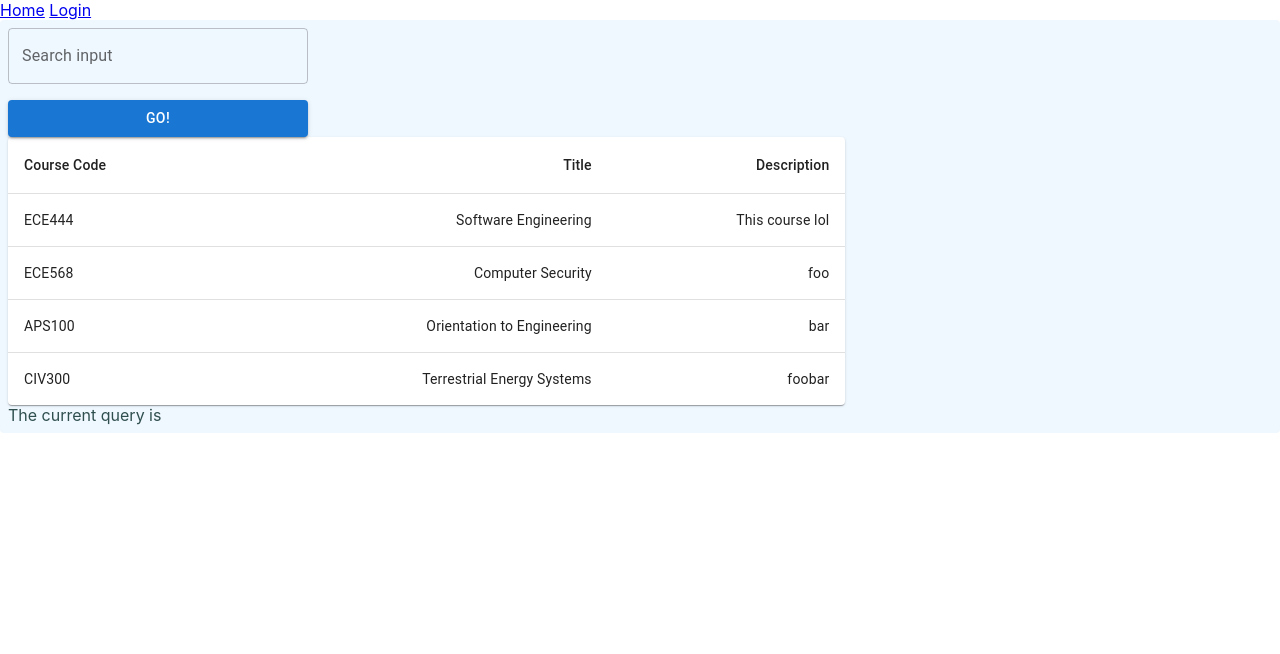
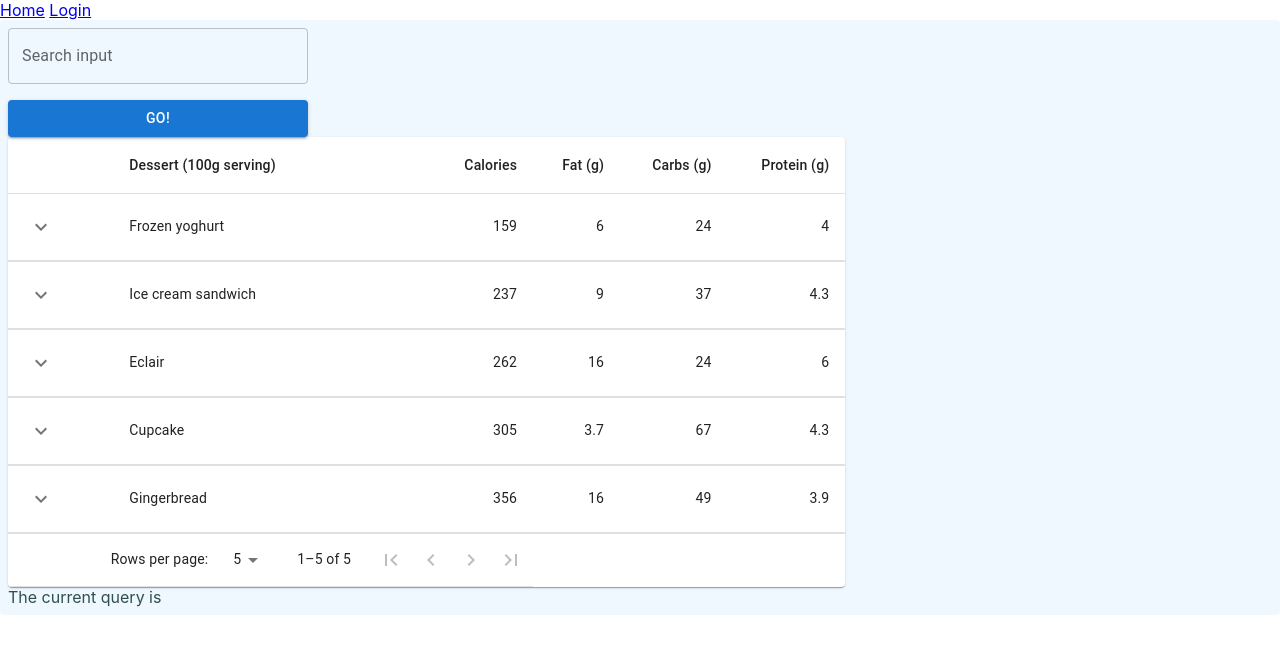
Before and after one commit to ECE444-2021Fall/project1-education-pathways-group-7-apollo, a React (Create React App) app in the folder ui/: page / in a window 1280 px wide. Shown: the top 654 px of the page. Built offline with nearby package versions, Linux system fonts and the light colour scheme.

Commit message:
Used material UI table for pagination, and dropdown expansion

```diff
--- a/ui/package.json
+++ b/ui/package.json
@@ -5,6 +5,7 @@
   "dependencies": {
     "@emotion/react": "^11.4.1",
     "@emotion/styled": "^11.3.0",
+    "@mui/icons-material": "^5.0.3",
     "@mui/material": "^5.0.3",
     "@reach/router": "^1.3.4",
     "@testing-library/jest-dom": "^5.11.4",
--- a/ui/src/components/CourseList.js
+++ b/ui/src/components/CourseList.js
@@ -1,51 +1,272 @@
+import Collapse from "@mui/material/Collapse";
+import TableHead from "@mui/material/TableHead";
+import Typography from "@mui/material/Typography";
+import KeyboardArrowDownIcon from "@mui/icons-material/KeyboardArrowDown";
+import KeyboardArrowUpIcon from "@mui/icons-material/KeyboardArrowUp";
 import * as React from "react";
+import PropTypes from "prop-types";
+import { useTheme } from "@mui/material/styles";
+import Box from "@mui/material/Box";
 import Table from "@mui/material/Table";
 import TableBody from "@mui/material/TableBody";
 import TableCell from "@mui/material/TableCell";
 import TableContainer from "@mui/material/TableContainer";
-import TableHead from "@mui/material/TableHead";
+import TableFooter from "@mui/material/TableFooter";
+import TablePagination from "@mui/material/TablePagination";
 import TableRow from "@mui/material/TableRow";
 import Paper from "@mui/material/Paper";
+import IconButton from "@mui/material/IconButton";
+import FirstPageIcon from "@mui/icons-material/FirstPage";
+import KeyboardArrowLeft from "@mui/icons-material/KeyboardArrowLeft";
+import KeyboardArrowRight from "@mui/icons-material/KeyboardArrowRight";
+import LastPageIcon from "@mui/icons-material/LastPage";
 
-function createData(code, title, desc) {
-  return { code, title, desc };
+function TablePaginationActions(props) {
+  const theme = useTheme();
+  const { count, page, rowsPerPage, onPageChange } = props;
+
+  const handleFirstPageButtonClick = (event) => {
+    onPageChange(event, 0);
+  };
+
+  const handleBackButtonClick = (event) => {
+    onPageChange(event, page - 1);
+  };
+
+  const handleNextButtonClick = (event) => {
+    onPageChange(event, page + 1);
+  };
+
+  const handleLastPageButtonClick = (event) => {
+    onPageChange(event, Math.max(0, Math.ceil(count / rowsPerPage) - 1));
+  };
+
+  return (
+    <Box sx={{ flexShrink: 0, ml: 2.5 }}>
+      <IconButton
+        onClick={handleFirstPageButtonClick}
+        disabled={page === 0}
+        aria-label="first page"
+      >
+        {theme.direction === "rtl" ? <LastPageIcon /> : <FirstPageIcon />}
+      </IconButton>
+      <IconButton
+        onClick={handleBackButtonClick}
+        disabled={page === 0}
+        aria-label="previous page"
+      >
+        {theme.direction === "rtl" ? (
+          <KeyboardArrowRight />
+        ) : (
+          <KeyboardArrowLeft />
+        )}
+      </IconButton>
+      <IconButton
+        onClick={handleNextButtonClick}
+        disabled={page >= Math.ceil(count / rowsPerPage) - 1}
+        aria-label="next page"
+      >
+        {theme.direction === "rtl" ? (
+          <KeyboardArrowLeft />
+        ) : (
+          <KeyboardArrowRight />
+        )}
+      </IconButton>
+      <IconButton
+        onClick={handleLastPageButtonClick}
+        disabled={page >= Math.ceil(count / rowsPerPage) - 1}
+        aria-label="last page"
+      >
+        {theme.direction === "rtl" ? <FirstPageIcon /> : <LastPageIcon />}
+      </IconButton>
+    </Box>
+  );
 }
 
+TablePaginationActions.propTypes = {
+  count: PropTypes.number.isRequired,
+  onPageChange: PropTypes.func.isRequired,
+  page: PropTypes.number.isRequired,
+  rowsPerPage: PropTypes.number.isRequired,
+};
+
+function createData(name, calories, fat, carbs, protein, price) {
+  return {
+    name,
+    calories,
+    fat,
+    carbs,
+    protein,
+    price,
+    history: [
+      {
+        date: "2020-01-05",
+        customerId: "11091700",
+        amount: 3,
+      },
+      {
+        date: "2020-01-02",
+        customerId: "Anonymous",
+        amount: 1,
+      },
+    ],
+  };
+}
+
+function Row(props) {
+  const { row } = props;
+  const [open, setOpen] = React.useState(false);
+
+  return (
+    <React.Fragment>
+      <TableRow sx={{ "& > *": { borderBottom: "unset" } }}>
+        <TableCell>
+          <IconButton
+            aria-label="expand row"
+            size="small"
+            onClick={() => setOpen(!open)}
+          >
+            {open ? <KeyboardArrowUpIcon /> : <KeyboardArrowDownIcon />}
+          </IconButton>
+        </TableCell>
+        <TableCell component="th" scope="row">
+          {row.name}
+        </TableCell>
+        <TableCell align="right">{row.calories}</TableCell>
+        <TableCell align="right">{row.fat}</TableCell>
+        <TableCell align="right">{row.carbs}</TableCell>
+        <TableCell align="right">{row.protein}</TableCell>
+      </TableRow>
+      <TableRow>
+        <TableCell style={{ paddingBottom: 0, paddingTop: 0 }} colSpan={6}>
+          <Collapse in={open} timeout="auto" unmountOnExit>
+            <Box sx={{ margin: 1 }}>
+              <Typography variant="h6" gutterBottom component="div">
+                History
+              </Typography>
+              <Table size="small" aria-label="purchases">
+                <TableHead>
+                  <TableRow>
+                    <TableCell>Date</TableCell>
+                    <TableCell>Customer</TableCell>
+                    <TableCell align="right">Amount</TableCell>
+                    <TableCell align="right">Total price ($)</TableCell>
+                  </TableRow>
+                </TableHead>
+                <TableBody>
+                  {row.history.map((historyRow) => (
+                    <TableRow key={historyRow.date}>
+                      <TableCell component="th" scope="row">
+                        {historyRow.date}
+                      </TableCell>
+                      <TableCell>{historyRow.customerId}</TableCell>
+                      <TableCell align="right">{historyRow.amount}</TableCell>
+                      <TableCell align="right">
+                        {Math.round(historyRow.amount * row.price * 100) / 100}
+                      </TableCell>
+                    </TableRow>
+                  ))}
+                </TableBody>
+              </Table>
+            </Box>
+          </Collapse>
+        </TableCell>
+      </TableRow>
+    </React.Fragment>
+  );
+}
+
+Row.propTypes = {
+  row: PropTypes.shape({
+    calories: PropTypes.number.isRequired,
+    carbs: PropTypes.number.isRequired,
+    fat: PropTypes.number.isRequired,
+    history: PropTypes.arrayOf(
+      PropTypes.shape({
+        amount: PropTypes.number.isRequired,
+        customerId: PropTypes.string.isRequired,
+        date: PropTypes.string.isRequired,
+      })
+    ).isRequired,
+    name: PropTypes.string.isRequired,
+    price: PropTypes.number.isRequired,
+    protein: PropTypes.number.isRequired,
+  }).isRequired,
+};
+
 const rows = [
-  createData("ECE444", "Software Engineering", "This course lol"),
-  createData("ECE568", "Computer Security", "foo"),
-  createData("APS100", "Orientation to Engineering", "bar"),
-  createData("CIV300", "Terrestrial Energy Systems", "foobar"),
+  createData("Frozen yoghurt", 159, 6.0, 24, 4.0, 3.99),
+  createData("Ice cream sandwich", 237, 9.0, 37, 4.3, 4.99),
+  createData("Eclair", 262, 16.0, 24, 6.0, 3.79),
+  createData("Cupcake", 305, 3.7, 67, 4.3, 2.5),
+  createData("Gingerbread", 356, 16.0, 49, 3.9, 1.5),
 ];
 
-const CourseList = (props) => {
+const CourseList = () => {
+  const [page, setPage] = React.useState(0);
+  const [rowsPerPage, setRowsPerPage] = React.useState(5);
+
+  // Avoid a layout jump when reaching the last page with empty rows.
+  const emptyRows =
+    page > 0 ? Math.max(0, (1 + page) * rowsPerPage - rows.length) : 0;
+
+  const handleChangePage = (event, newPage) => {
+    setPage(newPage);
+  };
+
+  const handleChangeRowsPerPage = (event) => {
+    setRowsPerPage(parseInt(event.target.value, 10));
+    setPage(0);
+  };
   return (
     <TableContainer component={Paper}>
-      <Table sx={{ minWidth: 650 }} aria-label="simple table">
+      <Table aria-label="collapsible table">
         <TableHead>
           <TableRow>
-            <TableCell>Course Code</TableCell>
-            <TableCell align="right">Title</TableCell>
-            <TableCell align="right">&nbsp;Description</TableCell>
+            <TableCell />
+            <TableCell>Dessert (100g serving)</TableCell>
+            <TableCell align="right">Calories</TableCell>
+            <TableCell align="right">Fat&nbsp;(g)</TableCell>
+            <TableCell align="right">Carbs&nbsp;(g)</TableCell>
+            <TableCell align="right">Protein&nbsp;(g)</TableCell>
           </TableRow>
         </TableHead>
         <TableBody>
-          {rows.map((row) => (
-            <TableRow
-              key={row.code}
-              sx={{ "&:last-child td, &:last-child th": { border: 0 } }}
-            >
-              <TableCell component="th" scope="row">
-                {row.code}
-              </TableCell>
-              <TableCell align="right">{row.title}</TableCell>
-              <TableCell align="right">{row.desc}</TableCell>
+          {(rowsPerPage > 0
+            ? rows.slice(page * rowsPerPage, page * rowsPerPage + rowsPerPage)
+            : rows
+          ).map((row) => (
+            <Row key={row.name} row={row} />
+          ))}
+          {emptyRows > 0 && (
+            <TableRow style={{ height: 53 * emptyRows }}>
+              <TableCell colSpan={6} />
             </TableRow>
-          ))}
+          )}
         </TableBody>
+        <TableFooter>
+          <TableRow>
+            <TablePagination
+              rowsPerPageOptions={[5, 10, 25, { label: "All", value: -1 }]}
+              colSpan={3}
+              count={rows.length}
+              rowsPerPage={rowsPerPage}
+              page={page}
+              SelectProps={{
+                inputProps: {
+                  "aria-label": "rows per page",
+                },
+                native: true,
+              }}
+              onPageChange={handleChangePage}
+              onRowsPerPageChange={handleChangeRowsPerPage}
+              ActionsComponent={TablePaginationActions}
+            />
+          </TableRow>
+        </TableFooter>
       </Table>
     </TableContainer>
   );
-}
+};
 
-export {CourseList};
+export { CourseList };
```
Also changed, not shown: 1 other file (tests, documents, lock files or other folders).
